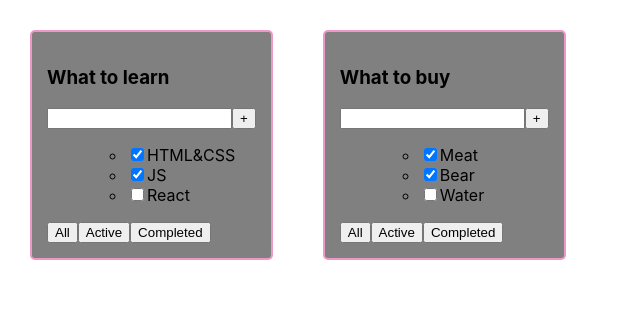
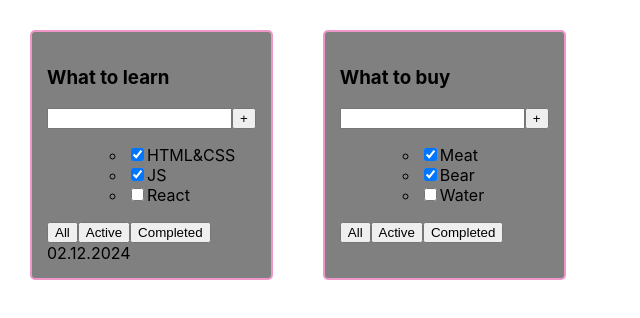
Before and after one commit to EarlMefisto/1-todolist, a React (Create React App) app: page / in a window 1280 px wide. Shown: the top 318 px of the page, without its empty margins (0-640 px from the left). Built offline with nearby package versions, Linux system fonts and the light colour scheme.

Commit message:
some additions

```diff
--- a/src/App.tsx
+++ b/src/App.tsx
@@ -17,6 +17,8 @@ function App() {
     { id: 3, title: "React", isDone: false },
   ];
 
+  //TaskType[] и Array<TaskType>: могут использоваться обе формы, но лучше Array<TaskType>
+
   const task_2: TaskType[] = [
     { id: 4, title: "Meat", isDone: true },
     { id: 5, title: "Bear", isDone: true },
@@ -25,7 +27,7 @@ function App() {
 
   return (
     <div className="App">
-      <Todolist title={todolistTitle1} tasks={task_1} />
+      <Todolist title={todolistTitle1} tasks={task_1} date="02.12.2024" />
       <Todolist title={todolistTitle2} tasks={task_2} />
     </div>
   );
--- a/src/layout/todolist/Todolist.tsx
+++ b/src/layout/todolist/Todolist.tsx
@@ -1,5 +1,4 @@
 import { TaskType } from "../../App";
-import { Button } from "../../components/Buttons/Button";
 import { FilterButtons } from "../../components/Buttons/FilterButtons";
 import { Form } from "../../components/Form";
 import { Header } from "../header/Header";
@@ -7,9 +6,10 @@ import { Header } from "../header/Header";
 type TodolistPropsType = {
   title: string;
   tasks: Array<TaskType>;
+  date?: string;
 };
 
-export function Todolist({ title, tasks }: TodolistPropsType) {
+export function Todolist({ title, tasks, date }: TodolistPropsType) {
   //условный рендеринг
   const tasksList =
     tasks.length === 0 ? (
@@ -33,6 +33,7 @@ export function Todolist({ title, tasks }: TodolistPropsType) {
       <Form />
       <ul>{tasksList}</ul>
       <FilterButtons />
+      <div>{date}</div>
     </div>
   );
 }
```
